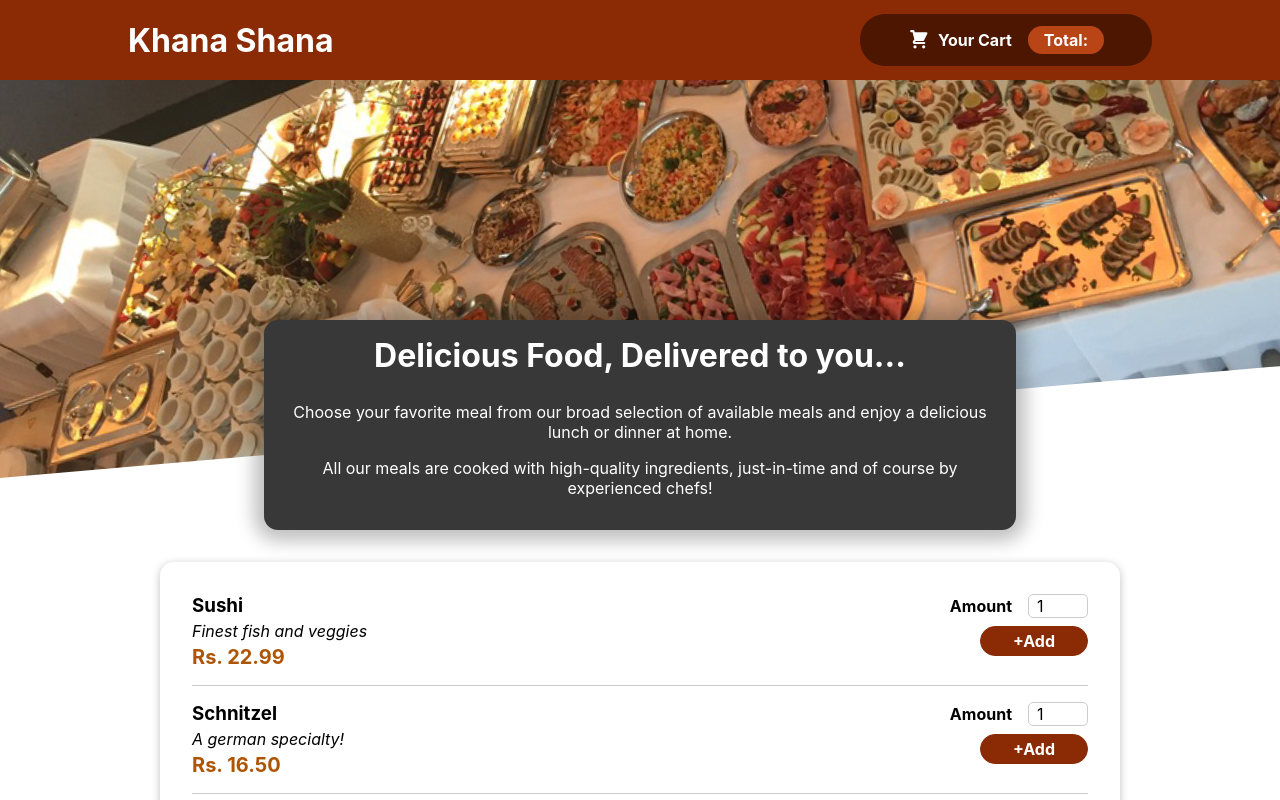
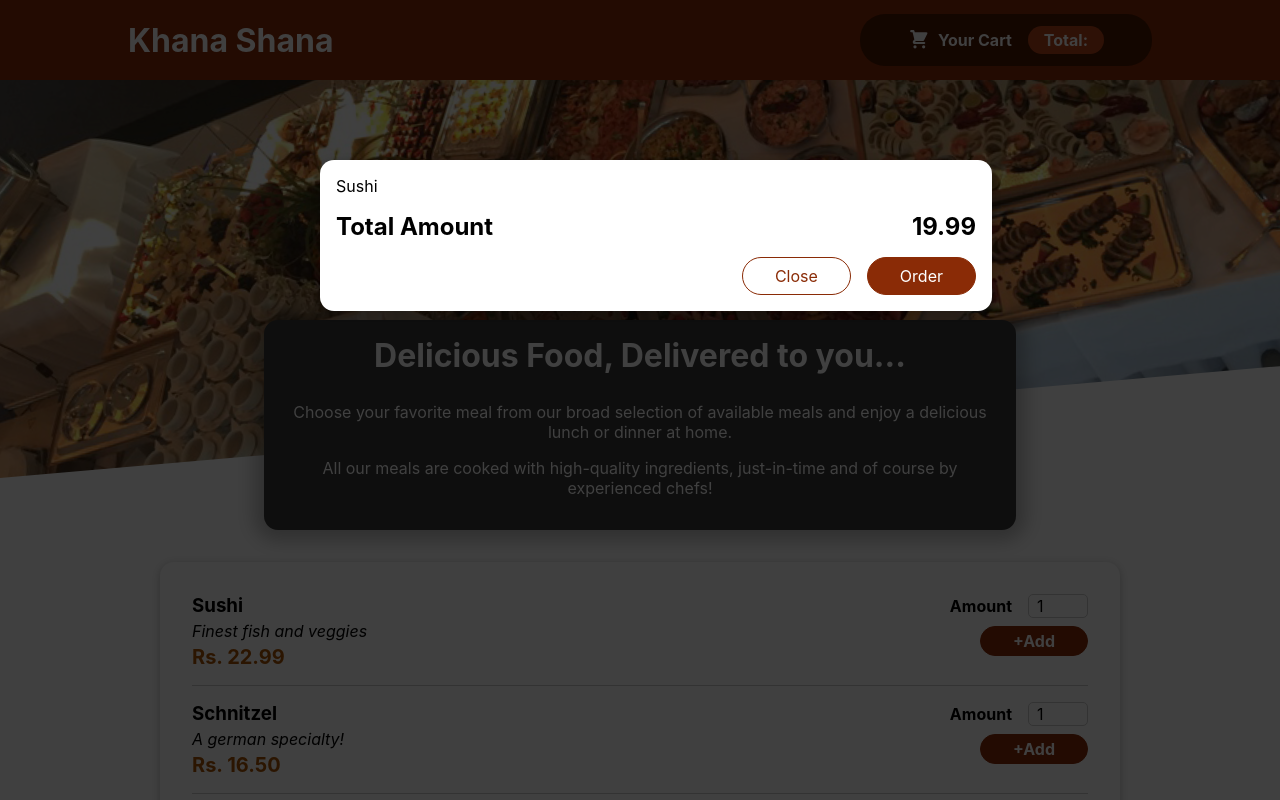
Before and after one commit to Skamilya27/Restaurant-app-react, a React (Create React App) app: page / in a window 1280 px wide. Shown: the top 800 px of the page. Built offline with nearby package versions, Linux system fonts and the light colour scheme.

Commit message:
added overlays

```diff
--- a/public/index.html
+++ b/public/index.html
@@ -28,6 +28,7 @@
   </head>
   <body>
     <noscript>You need to enable JavaScript to run this app.</noscript>
+    <div id="overlays"></div>
     <div id="root"></div>
     <!--
       This HTML file is a template.
--- a/src/App.js
+++ b/src/App.js
@@ -2,16 +2,19 @@
 import './App.css';
 import Header from './components/Layout/Header';
 import Meals from './components/Meals/Meals';
+import Cart from './components/Cart/Cart';
 
 
 function App() {
   return (
     <Fragment>
+      <Cart />
       <Header />
       <main>
         <Meals />
       </main>
     </Fragment>
+
   );
 }
 
--- /dev/null
+++ b/src/components/Cart/Cart.js
@@ -0,0 +1,25 @@
+import React from "react";
+import classes from "./Cart.module.css";
+import Modal from "../UI/Modal";
+
+function Cart(props) {
+  const cartItems = <ul className={classes['cart-items']}>{[{ id: "c1", name: "Sushi", amount: 2, price: 12.99 }].map(
+    (item) => <li>{item.name}</li>
+  )}</ul>
+
+  return (
+    <Modal>
+      {cartItems}
+      <div className={classes.total}>
+        <span>Total Amount</span>
+        <span>19.99</span>
+      </div>
+      <div className={classes.actions}>
+        <button className={classes['button--alt']}>Close</button>
+        <button className={classes.button}>Order</button>
+      </div>
+    </Modal>
+  );
+}
+
+export default Cart;
--- /dev/null
+++ b/src/components/Cart/Cart.module.css
@@ -0,0 +1,46 @@
+.cart-items {
+    list-style: none;
+    margin: 0;
+    padding: 0;
+    max-height: 20rem;
+    overflow: auto;
+  }
+
+  .total {
+    display: flex;
+    justify-content: space-between;
+    align-items: center;
+    font-weight: bold;
+    font-size: 1.5rem;
+    margin: 1rem 0;
+  }
+
+  .actions {
+    text-align: right;
+  }
+
+  .actions button {
+    font: inherit;
+    cursor: pointer;
+    background-color: transparent;
+    border: 1px solid #8a2b06;
+    padding: 0.5rem 2rem;
+    border-radius: 25px;
+    margin-left: 1rem;
+  }
+
+  .actions button:hover,
+  .actions button:active {
+    background-color: #5a1a01;
+    border-color: #5a1a01;
+    color: white;
+  }
+
+  .actions .button--alt {
+    color: #8a2b06;
+  }
+
+  .actions .button {
+    background-color: #8a2b06;
+    color: white;
+  }
--- a/src/components/Meals/AvailableMeals.js
+++ b/src/components/Meals/AvailableMeals.js
@@ -33,6 +33,7 @@
 function AvailableMeals() {
   const mealsList = DUMMY_MEALS.map((meal) => (
     <MealItem
+      id={meal.id}
       key={meal.id}
       name={meal.name}
       desc={meal.description}
--- a/src/components/Meals/MealItem/MealItem.js
+++ b/src/components/Meals/MealItem/MealItem.js
@@ -13,7 +13,7 @@
         <div className={classes.price}>{price}</div>
       </div>
       <div>
-        <MealItemForm />
+        <MealItemForm id={props.id} />
       </div>
     </li>
   );
--- a/src/components/Meals/MealItem/MealItemForm.js
+++ b/src/components/Meals/MealItem/MealItemForm.js
@@ -8,7 +8,7 @@
       <Input
         label="Amount"
         input={{
-          id: "amount",
+          id: 'amount_' + props.id,
           type: "number",
           min: "1",
           max: "5",
--- /dev/null
+++ b/src/components/UI/Backdrop.js
@@ -0,0 +1,12 @@
+import React from 'react'
+import classes from './Modal.module.css'
+
+function Backdrop() {
+  return (
+    <div className={classes.backdrop}>
+
+    </div>
+  )
+}
+
+export default Backdrop
--- /dev/null
+++ b/src/components/UI/Modal.js
@@ -0,0 +1,20 @@
+import React, { Fragment } from "react";
+import ReactDOM from "react-dom";
+import Backdrop from "./Backdrop";
+import ModalOverlay from "./ModalOverlay";
+
+const portalElement = document.getElementById("overlays");
+
+function Modal(props) {
+  return (
+    <Fragment>
+      {ReactDOM.createPortal(<Backdrop />, portalElement)}
+      {ReactDOM.createPortal(
+        <ModalOverlay>{props.children}</ModalOverlay>,
+        portalElement
+      )}
+    </Fragment>
+  );
+}
+
+export default Modal;
--- /dev/null
+++ b/src/components/UI/Modal.module.css
@@ -0,0 +1,40 @@
+.backdrop {
+    position: fixed;
+    top: 0;
+    left: 0;
+    width: 100%;
+    height: 100vh;
+    z-index: 20;
+    background-color: rgba(0, 0, 0, 0.75);
+  }
+
+  .modal {
+    position: fixed;
+    top: 20vh;
+    left: 5%;
+    width: 90%;
+    background-color: white;
+    padding: 1rem;
+    border-radius: 14px;
+    box-shadow: 0 2px 8px rgba(0, 0, 0, 0.25);
+    z-index: 30;
+    animation: slide-down 300ms ease-out forwards;
+  }
+
+  @media (min-width: 768px) {
+    .modal {
+      width: 40rem;
+      left: calc(50% - 20rem);
+    }
+  }
+
+  @keyframes slide-down {
+    from {
+      opacity: 0;
+      transform: translateY(-3rem);
+    }
+    to {
+      opacity: 1;
+      transform: translateY(0);
+    }
+  }
--- /dev/null
+++ b/src/components/UI/ModalOverlay.js
@@ -0,0 +1,12 @@
+import React from 'react'
+import classes from './Modal.module.css'
+
+function ModalOverlay(props) {
+  return (
+    <div className={classes.modal}>
+      <div className={classes.content}>{props.children}</div>
+    </div>
+  )
+}
+
+export default ModalOverlay
```
